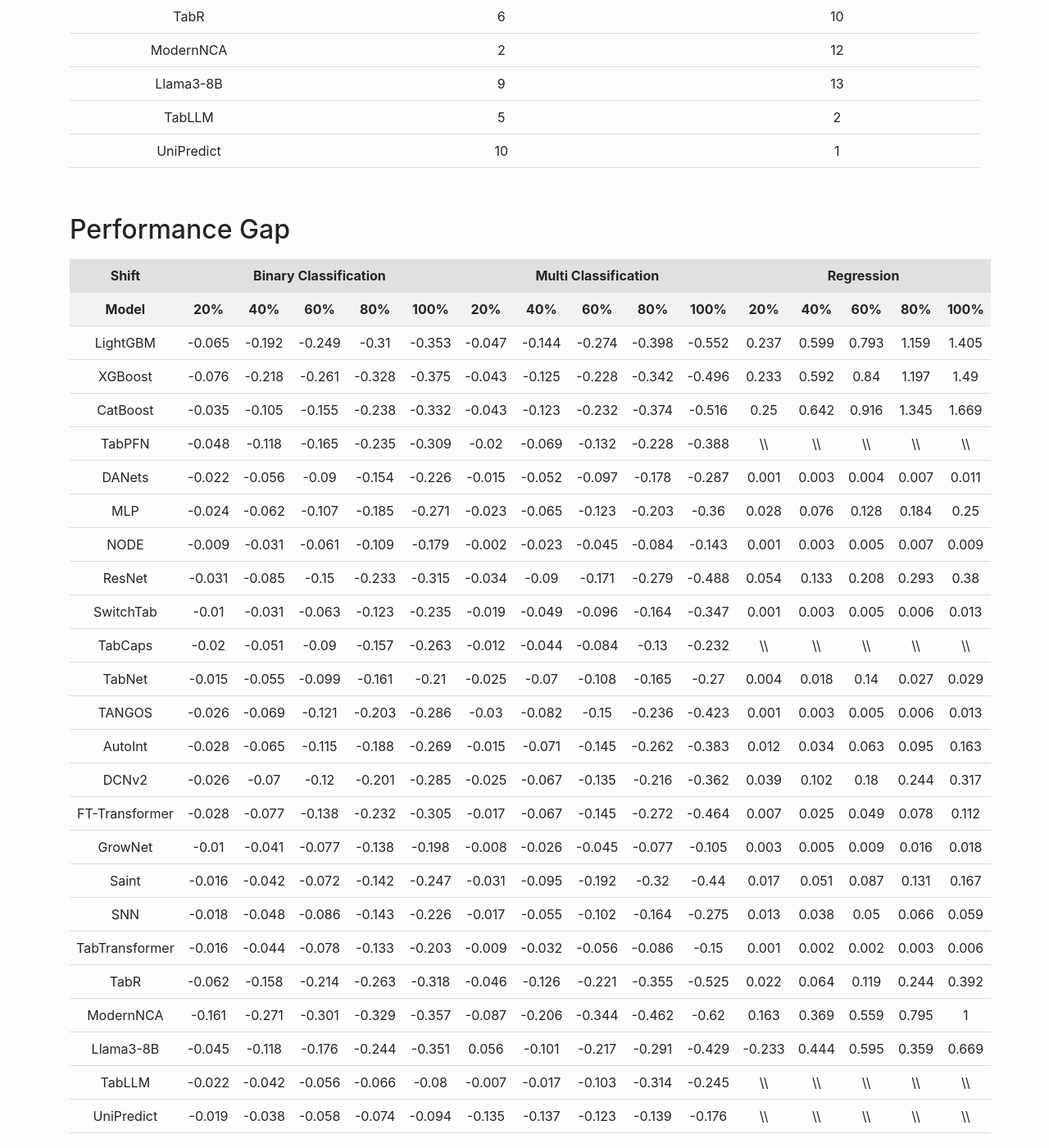
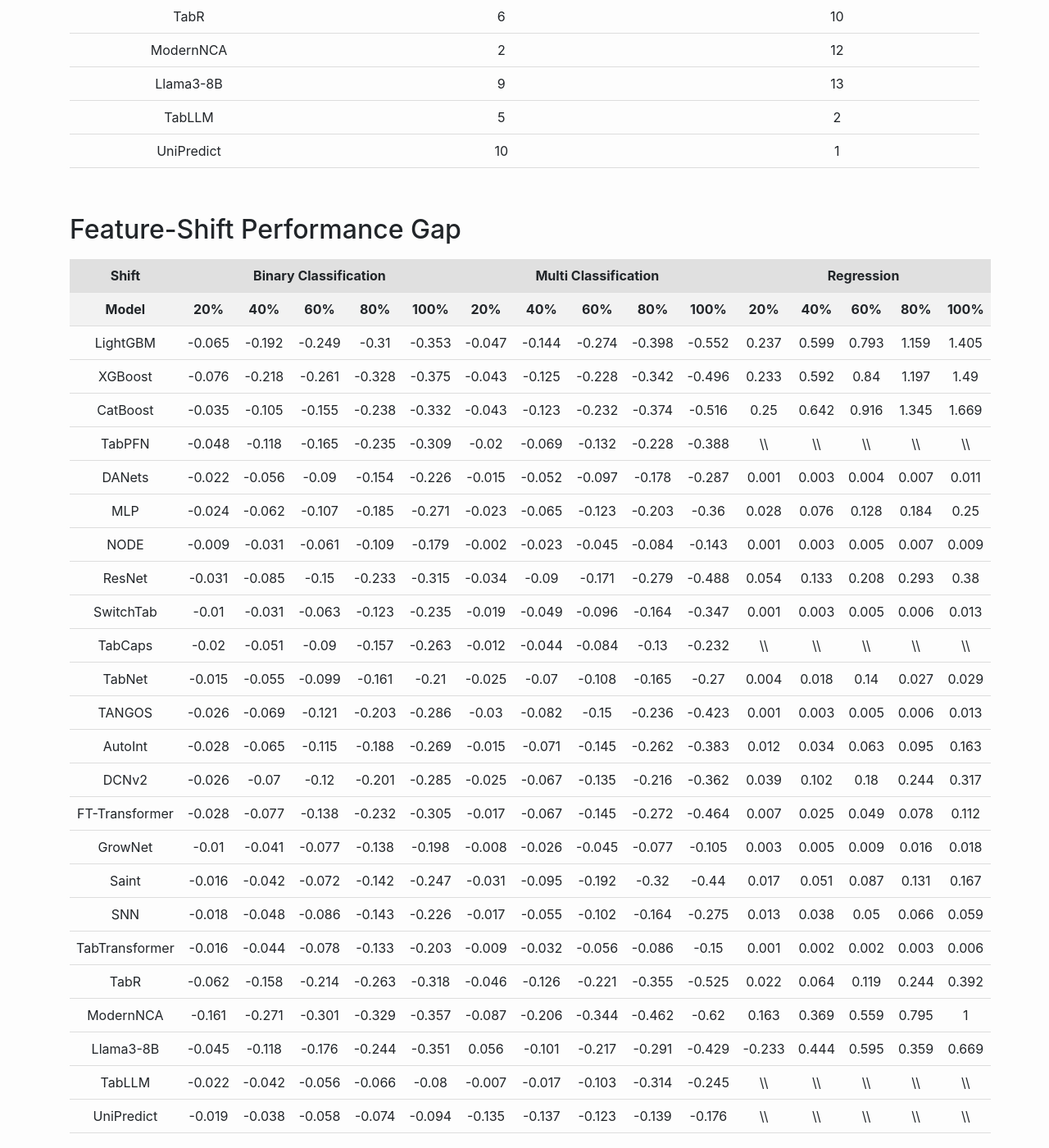
Before and after one commit to ClementCheng0217/Tab-index, a Jekyll site: the page built from github.md, in a window 1280 px wide and 1400 px high, scrolled down 968 px. Shown: the whole window at 82% size. Built offline with Jekyll 4.4.1, drawn with Linux system fonts in a browser that asks for light colours; some of the changed text lies outside the part shown.

Commit message:
Update github.md

```diff
--- a/github.md
+++ b/github.md
@@ -73,7 +73,7 @@
 </table>
 <br>
 
-<h2>Performance Gap</h2>
+<h2>Feature-Shift Performance Gap</h2>
 
 <table id="sortableTable">
     <thead>
@@ -133,7 +133,7 @@
 </table>
 <br>
 
-<h2>Performance Rank</h2>
+<h2>Feature-Shift Performance Rank</h2>
 
 <table id="sortableTable" style="text-align: center;">
     <thead>
```
